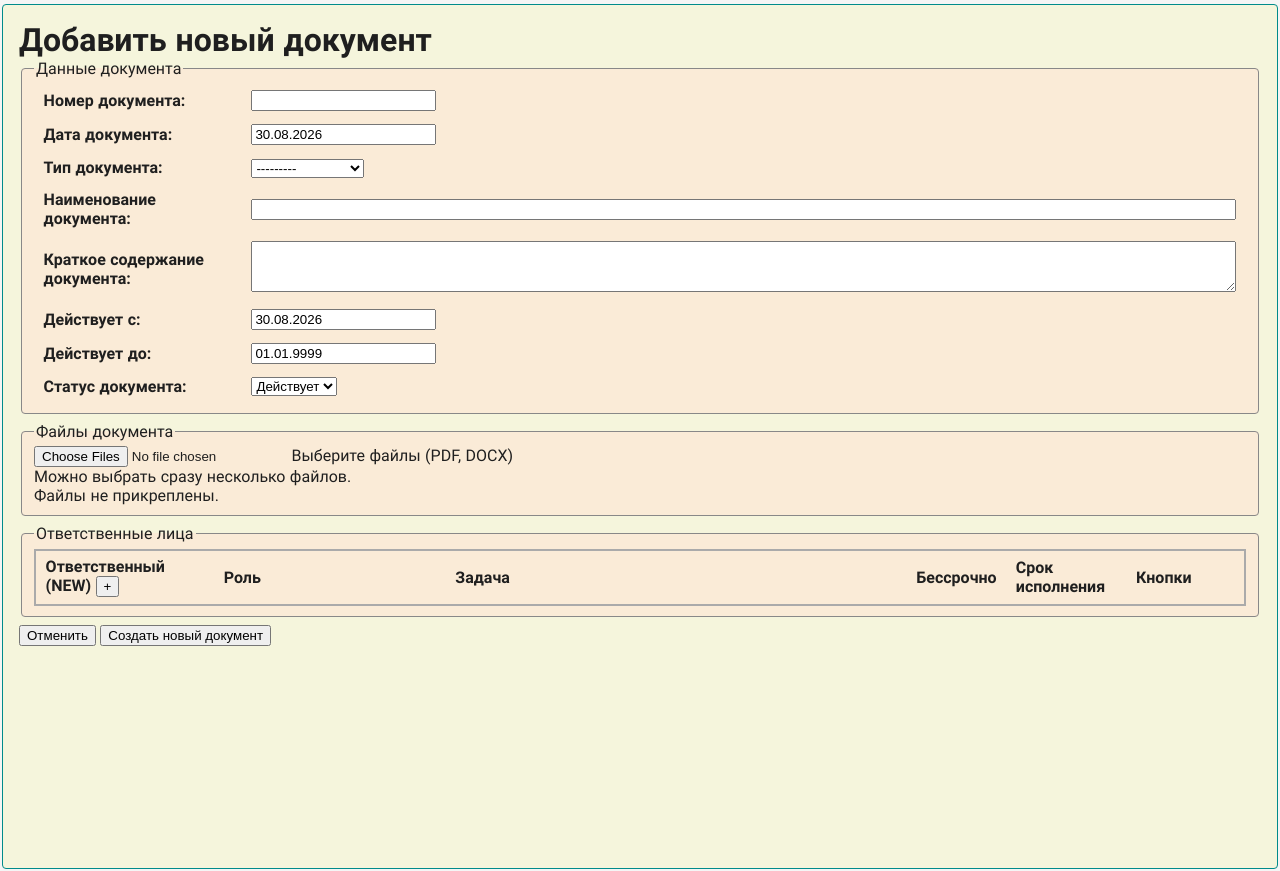
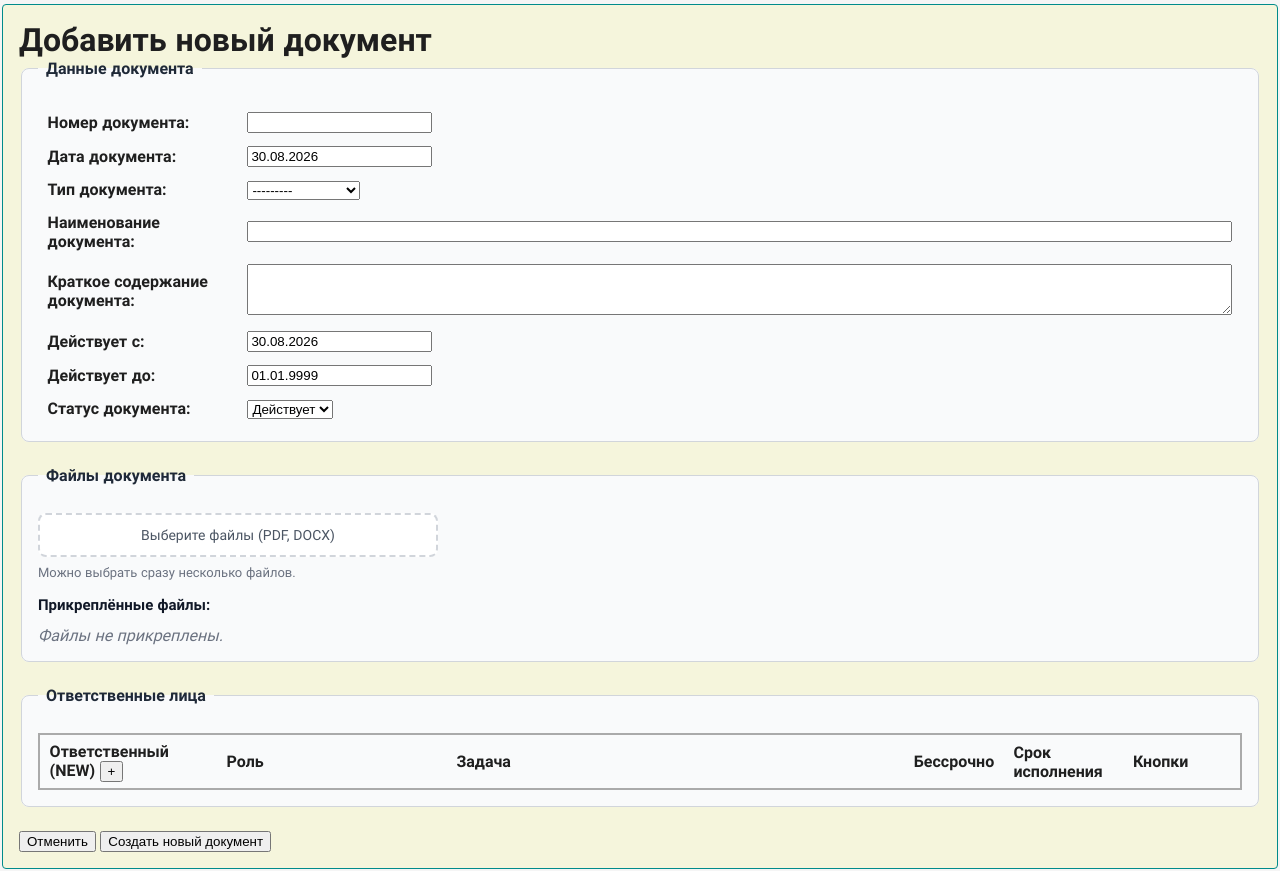
Before and after one commit to vladen33/gtservice, a Django app: page /create/ in a window 1280 px wide. Shown: the part 34-905 px from the top of the page. Run offline with Django 5.2, Linux system fonts and the light colour scheme; data comes from the database, SQL or seed files in the repository; lists and menus that the app fills with data are empty.

Commit message:
Update work with doc-files

```diff
--- a/docman/static_dev/css/doc_ctrl/doc_form.css
+++ b/docman/static_dev/css/doc_ctrl/doc_form.css
@@ -4,10 +4,19 @@
 }
 
 .doc-form-section {
-  background-color: antiquewhite;
-  border: 1px solid #888;
-  border-radius: 4px;
-  margin-bottom: 8px;
+  margin-bottom: 24px;
+  padding: 16px;
+  border: 1px solid #d1d5db;
+  border-radius: 8px;
+  background-color: #f9fafb;
+}
+
+.doc-form-section legend {
+  font-weight: 600;
+  color: #1f2937;
+  margin-bottom: 12px;
+  padding-left: 8px;
+  padding-right: 8px;
 }
 
 .doc-table {
--- /dev/null
+++ b/docman/static_dev/css/doc_ctrl/doc_form_fileblock.css
@@ -0,0 +1,150 @@
+
+/* Блок загрузки файлов */
+.files-upload-block {
+  margin-bottom: 16px;
+}
+
+.upload-label {
+  display: inline-flex;
+  align-items: center;
+  justify-content: center;
+  width: 100%;
+  max-width: 400px;
+  padding: 12px 16px;
+  border: 2px dashed #d1d5db;
+  border-radius: 8px;
+  background-color: #ffffff;
+  cursor: pointer;
+  transition: all 0.2s ease;
+  text-align: center;
+}
+
+.upload-label:hover {
+  border-color: #3b82f6;
+  background-color: #eff6ff;
+  color: #1e40af;
+}
+
+#files-input {
+  position: absolute;
+  width: 1px;
+  height: 1px;
+  opacity: 0;
+  overflow: hidden;
+  clip: rect(0, 0, 0, 0);
+  white-space: nowrap;
+  border: 0;
+}
+
+.upload-label span {
+  pointer-events: none;
+  user-select: none;
+  font-size: 14px;
+  color: #4b5563;
+}
+
+.help-text {
+  margin: 8px 0 0 0;
+  font-size: 13px;
+  color: #6b7280;
+}
+
+/* Список существующих файлов */
+.existing-files-list h4 {
+  margin-top: 0;
+  margin-bottom: 12px;
+  font-size: 15px;
+  color: #111827;
+}
+
+.file-list {
+  list-style: none;
+  padding: 0;
+  margin: 0;
+}
+
+.file-item {
+  display: flex;
+  align-items: center;
+  justify-content: space-between;
+  padding: 10px 12px;
+  border-bottom: 1px solid #e5e7eb;
+  background-color: #ffffff;
+}
+
+.file-item:last-child {
+  border-bottom: none;
+}
+
+.file-item:hover {
+  background-color: #f3f4f6;
+}
+
+.file-name a {
+  color: #1e40af;
+  text-decoration: none;
+  font-weight: 500;
+  word-break: break-all;
+  max-width: 300px; /* ограничение ширины для длинных имён */
+}
+
+.file-name a:hover {
+  text-decoration: underline;
+  color: #2563eb;
+}
+
+.file-meta {
+  margin-left: 16px;
+  font-size: 13px;
+  color: #6b7280;
+  white-space: nowrap;
+}
+
+/* Кнопка удаления файла */
+.btn-link {
+  background: none;
+  border: none;
+  padding: 4px 8px;
+  font-size: 13px;
+  cursor: pointer;
+  color: inherit;
+  text-decoration: none;
+  display: inline-block;
+}
+
+.btn-link:hover {
+  text-decoration: underline;
+}
+
+.text-danger {
+  color: #dc2626;
+}
+
+.text-danger:hover {
+  color: #b91c1c;
+}
+
+/* Сообщение, если файлов нет */
+.text-muted {
+  color: #6b7280;
+  font-style: italic;
+}
+
+/* Адаптивность для мобильных */
+@media (max-width: 768px) {
+  .file-item {
+    flex-direction: column;
+    align-items: flex-start;
+    gap: 6px;
+  }
+
+  .file-meta {
+    margin-left: 0;
+    order: 2;
+  }
+
+  .upload-label {
+    width: 100%;
+    max-width: none;
+  }
+}
--- a/docman/templates/doc_ctrl/doc_form.html
+++ b/docman/templates/doc_ctrl/doc_form.html
@@ -4,6 +4,7 @@
 {% block links %}
   {{ block.super }}
   <link rel="stylesheet" href="{% static 'css/doc_ctrl/doc_form.css' %}">
+  <link rel="stylesheet" href="{% static 'css/doc_ctrl/doc_form_fileblock.css' %}">
 {% endblock %}
 
 
@@ -37,10 +38,9 @@
           </label>
           <p class="help-text">Можно выбрать сразу несколько файлов.</p>
         </div>
-
-        {% if existing_files %}
-          <div class="existing-files-list">
-            <h4>Прикреплённые файлы:</h4>
+        <div class="existing-files-list">
+          <h4>Прикреплённые файлы:</h4>
+          {% if existing_files %}
             <ul class="file-list">
               {% for f in existing_files %}
                 <li class="file-item">
@@ -62,10 +62,10 @@
                 </li>
               {% endfor %}
             </ul>
-          </div>
-        {% else %}
-          <p class="text-muted">Файлы не прикреплены.</p>
-        {% endif %}
+          {% else %}
+            <p class="text-muted">Файлы не прикреплены.</p>
+          {% endif %}
+        </div>
       </fieldset>
 
 
```
Also changed, not shown: 6 other files.
